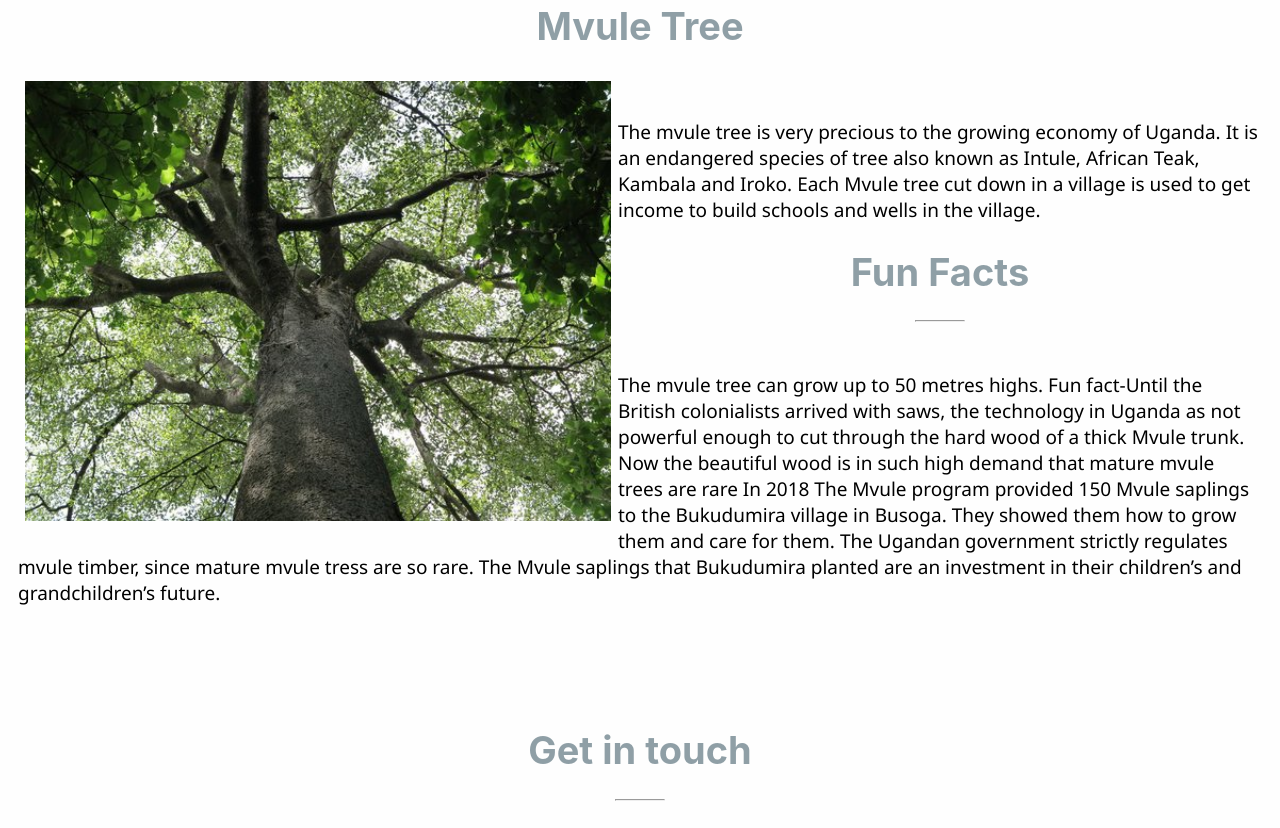
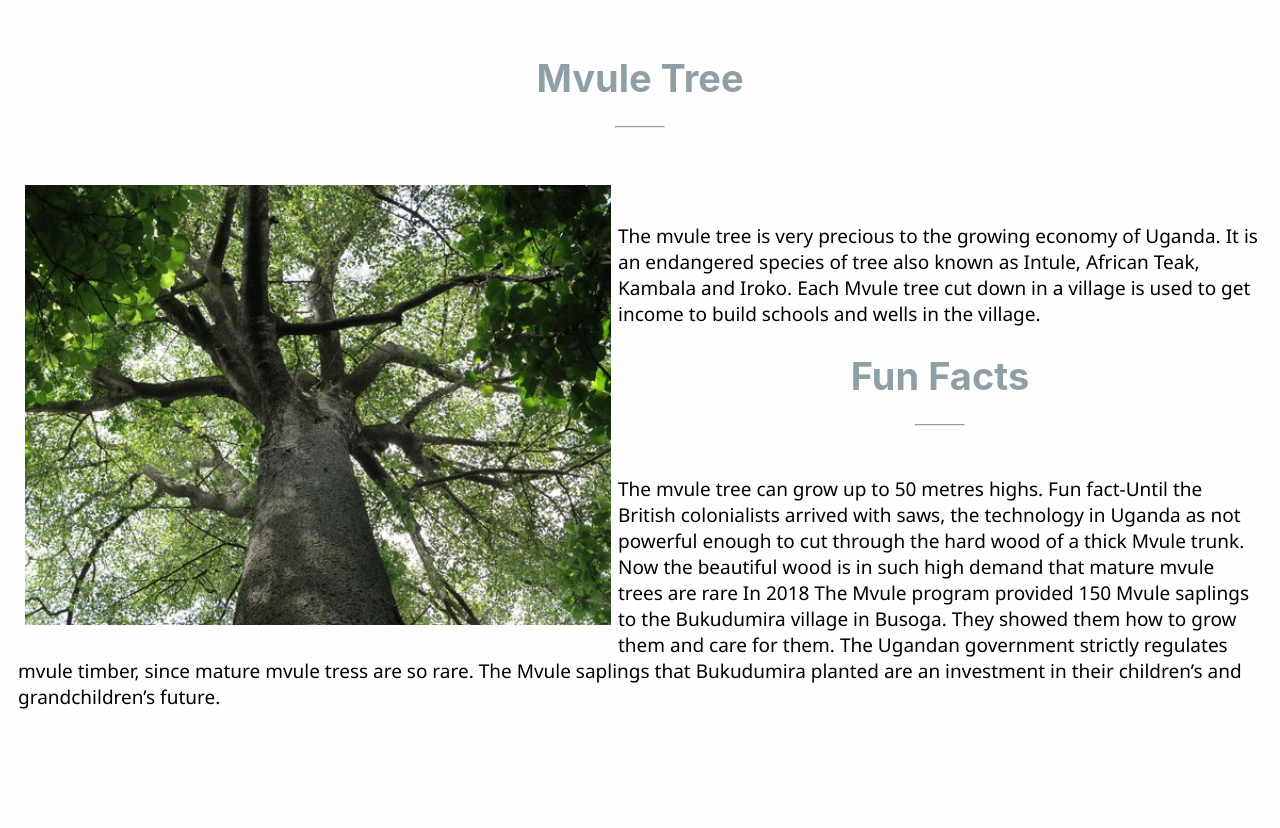
Before and after one commit to Mvule/Mvule.github.io, a plain HTML site: page index.html in a window 1280 px wide. Shown: the part 1537-2365 px from the top of the page. Drawn offline with Linux system fonts and the light colour scheme.

Commit message:
Update index.html

```diff
--- a/index.html
+++ b/index.html
@@ -53,9 +53,9 @@
            <img src="11.jpg" alt="photo" width="300px" height="200px">
            <img src="12.jpg" alt="photo" width="300px" height="200px">
            <img src="13.jpg" alt="photo" width="300px" height="200px">
-        </div>
+        </div><br><br>
         <div class="mvule_tree">
-            <h1>Mvule Tree</h1>
+            <h1>Mvule Tree</h1><hr>
         <img  class="mvule" src="mvule tree.jpg" alt="mvule tree" style="float:left;" width="600px"> <br>
         <p>The mvule tree is very precious to the growing economy of Uganda. It is an endangered species of tree also known as Intule, African Teak, Kambala and Iroko.
             Each Mvule tree cut down in a village is used to get income to build schools and wells in the village.
```
